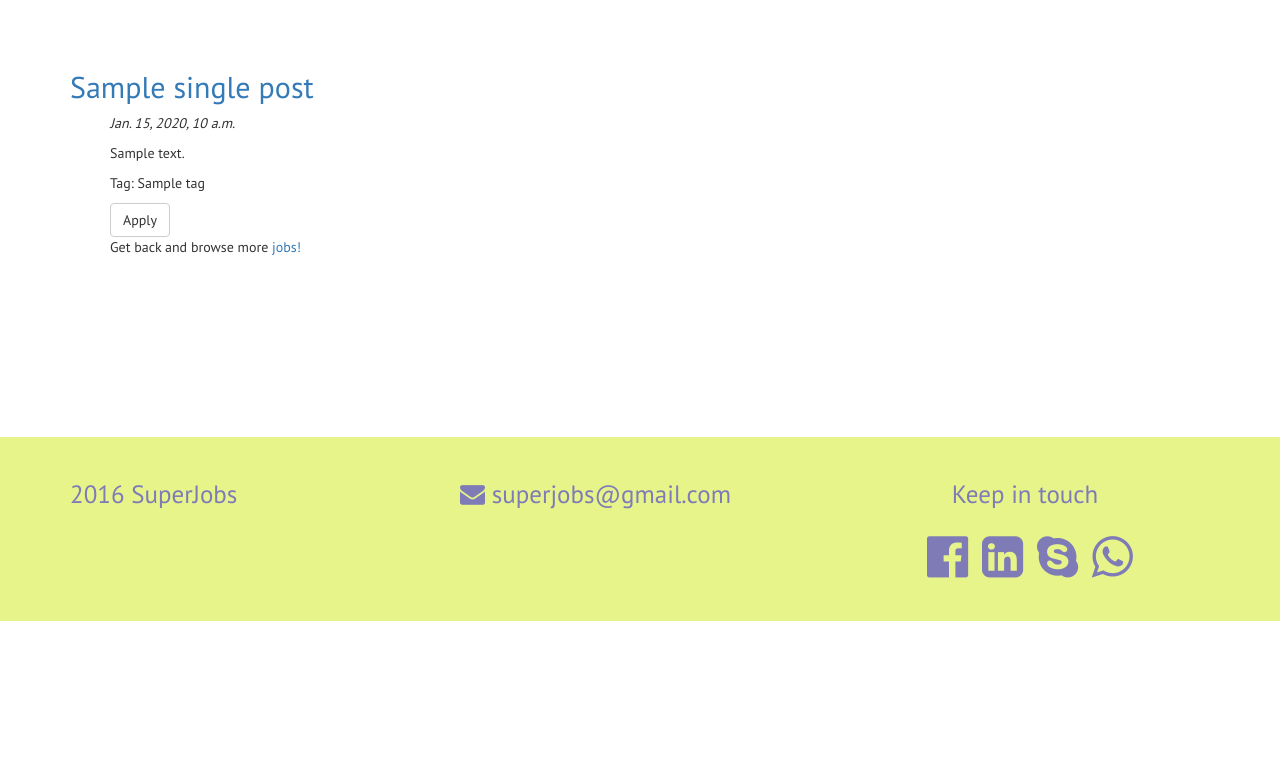
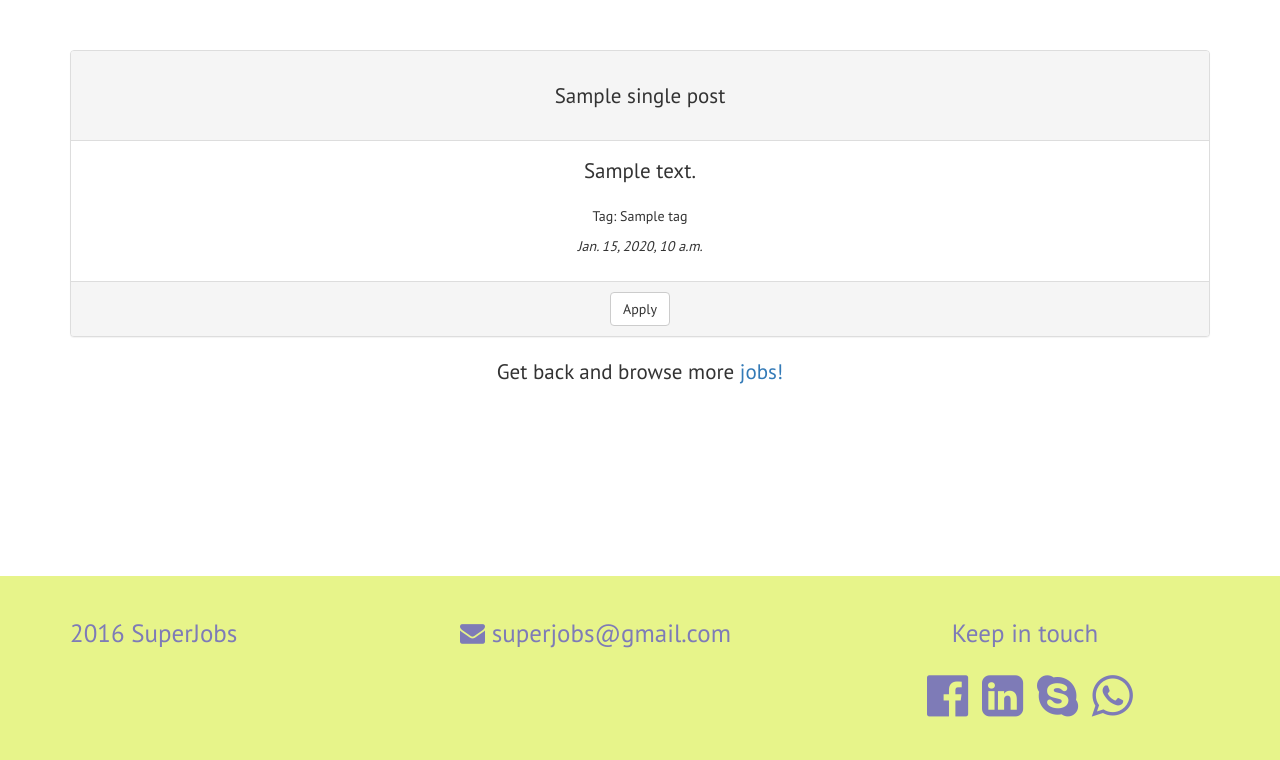
Before and after one commit to Copser/SOCIETE, a Django app: template superjobs/templates/blog/post.html in a window 1280 px wide. Shown: the part 80-840 px from the top of the page. Before the commit the page ends 800 px from the top, so only its background shows below. Run offline with Django 3.2, Linux system fonts and the light colour scheme; the template is opened without the code that fills it: most values are stand-ins (such as "Sample title", 1, 10 or a date in 2020); some libraries are stand-ins or nearby versions.

Commit message:
bootstraping posts"

```diff
--- a/superjobs/templates/blog/post.html
+++ b/superjobs/templates/blog/post.html
@@ -47,17 +47,29 @@
 
 <div class="container">
 	<div class="row">
-		<div class="col-sm-4">
+		<div class="col-sm-12 text-center">
 
-				<h2><a href="#">{{ single_post.title }}</a></h2>
-				<ul>
-				<p><em>{{ single_post.created_at }}</em></p>
-				<p>{{ single_post.description }}</p>
-				<p>Tag: {{ single_post.tag }}</p>
-				<a class="btn btn-default" href="#" role="button">Apply</a>
-				<p>Get back and browse more<a href="/blog/jobs"> jobs!</a></p>
-				</ul>
+			<div class="panel panel-default">
+				<div class="panel-heading">
+					<h1 class="lead">{{ single_post.title }}</h1>
+				</div>
+				<div class="panel-body">
+					<p class="lead">{{ single_post.description }}</p>
+					<p>Tag: {{ single_post.tag }}</p>
+					<p><em>{{ single_post.created_at }}</em></p>
+				</div>
+				<div class="panel-footer">
+					<a class="btn btn-default" href="#" role="button">Apply</a>
+				</div>
+			</div>
 
+
+		</div>
+	</div>
+
+	<div class="row">
+		<div class="col-sm-12 text-center">
+					<p class="lead">Get back and browse more<a href="/blog/jobs"> jobs!</a></p>
 		</div>
 	</div>
 </div>
```
